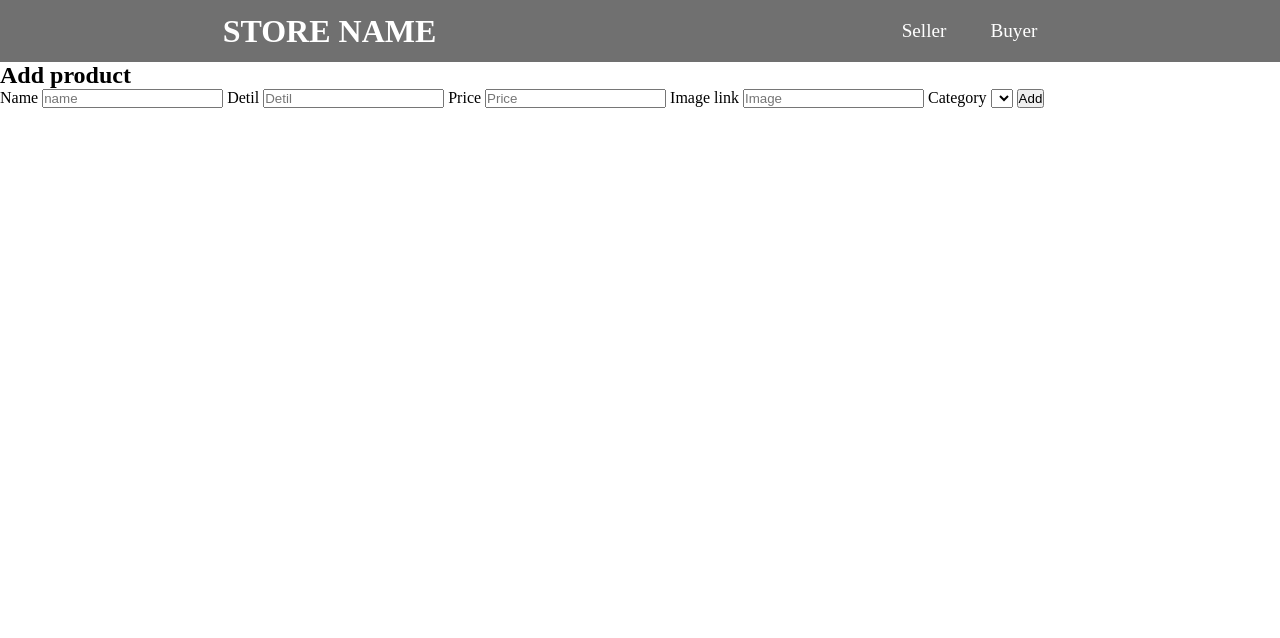
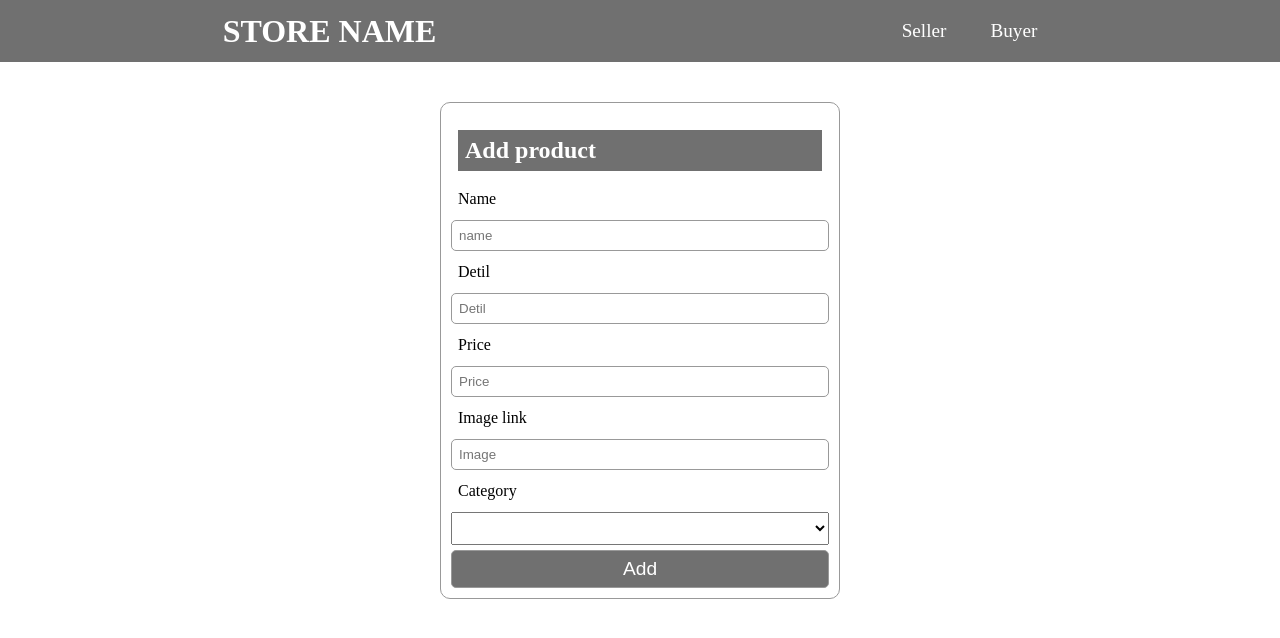
Before and after one commit to omar199523/my-story, a website: page index.html in a window 1280 px wide. Drawn offline with Linux system fonts and the light colour scheme.

Commit message:
i create add form styling

```diff
--- a/style.css
+++ b/style.css
@@ -26,3 +26,30 @@
 }
 /*end styling main header*/
 /*.....................................*/
+.addCon {
+    width: 400px;
+    margin: 40px auto;
+    padding: 10px;
+    display: flex;
+    flex-direction: column;
+    justify-content: space-between;
+    border:1.5px solid #999;
+    border-radius:10px ;
+}
+.addCon *{
+    margin: 5px 0px 0px 0px;
+    padding: 7px;
+}
+.addCon h2{
+    background-color: #707070;
+    color: white;
+}
+.addCon input,button{
+    border: 1px solid #999;
+    border-radius: 5px;
+}
+.addCon button{
+    background-color: #707070;
+    color: white;
+    font-size: 1.2em;
+}
```
